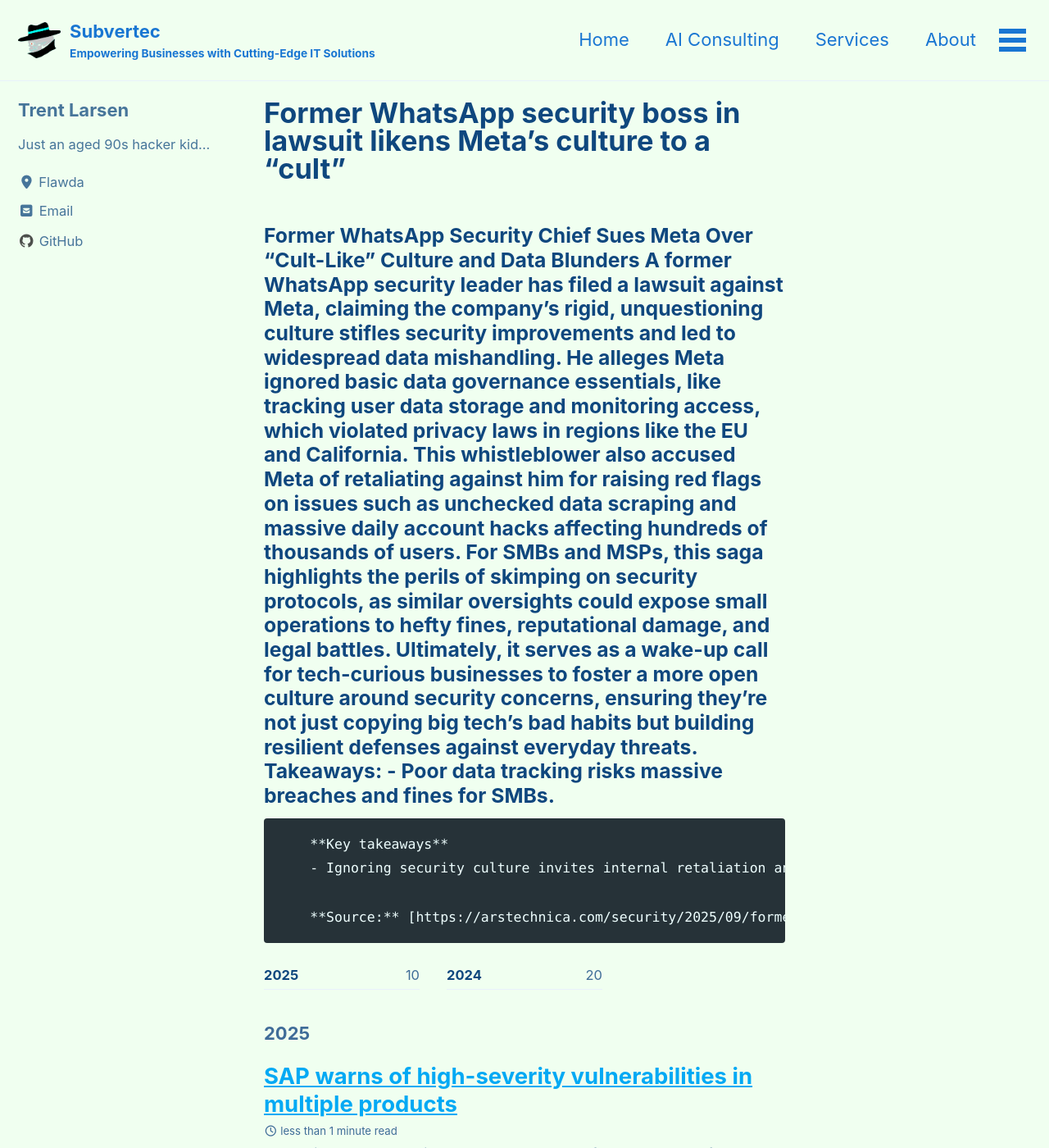
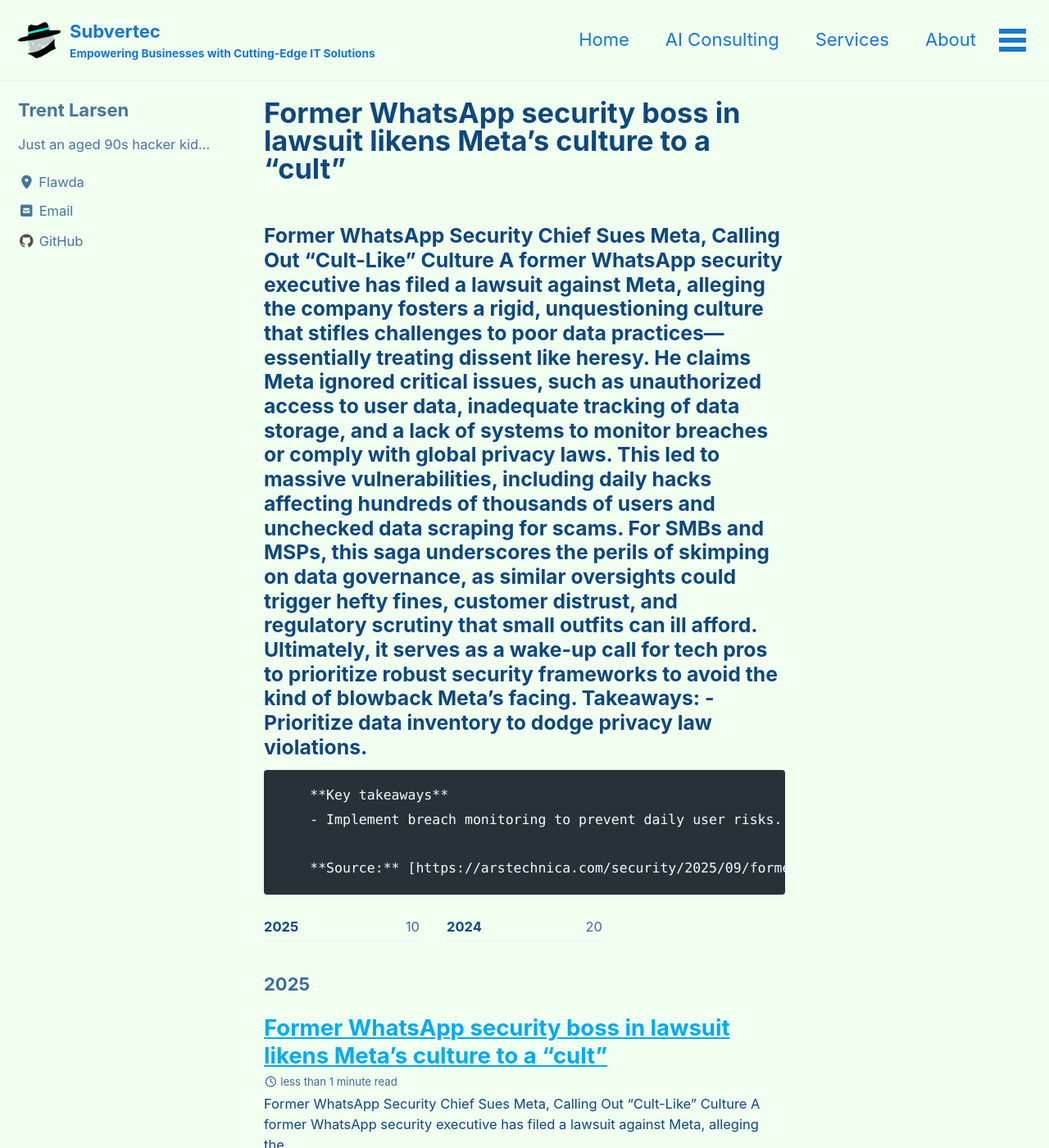
Before and after one commit to subv3rsiv3/website, a Jekyll site: the page built from _posts/2025-09-18-former-whatsapp-security-boss-in-lawsuit-likens-metas-culture-to-a-cult.md, in a window 1280 px wide and 1400 px high. Shown: the whole window at 82% size. Built offline with Jekyll 4.4.1, drawn with Linux system fonts in a browser that asks for light colours; cached includes are drawn as plain includes; some of the changed text lies outside the part shown.

Commit message:
Publish: Former WhatsApp security boss in lawsuit likens Meta’s culture to a “cult”

```diff
--- a/_posts/2025-09-18-former-whatsapp-security-boss-in-lawsuit-likens-metas-culture-to-a-cult.md
+++ b/_posts/2025-09-18-former-whatsapp-security-boss-in-lawsuit-likens-metas-culture-to-a-cult.md
@@ -1,10 +1,10 @@
 ---
 layout: posts
 title: Former WhatsApp security boss in lawsuit likens Meta’s culture to a “cult”
-date: '2025-09-18 07:08:08 '
-excerpt: '### Former WhatsApp Security Chief Sues Meta Over "Cult-Like" Culture and Data Blunders A former WhatsApp security leader has filed a lawsuit against Meta, claiming the company''s rigid, unquestioning culture stifles security improvements an'
+date: '2025-09-18 12:00:41 '
+excerpt: '### Former WhatsApp Security Chief Sues Meta, Calling Out "Cult-Like" Culture A former WhatsApp security executive has filed a lawsuit against Meta, alleging the company fosters a rigid, unquestioning culture that stifles challenges to poor'
 seo_title: Former WhatsApp security boss in lawsuit likens Meta’s culture to a “cult”
-seo_description: '### Former WhatsApp Security Chief Sues Meta Over "Cult-Like" Culture and Data Blunders A former WhatsApp security leader has filed a lawsuit against Meta,'
+seo_description: '### Former WhatsApp Security Chief Sues Meta, Calling Out "Cult-Like" Culture A former WhatsApp security executive has filed a lawsuit against Meta, allegi'
 categories:
 - Security
 - AI_Automation
@@ -16,11 +16,11 @@
 permalink: /blog/former-whatsapp-security-boss-in-lawsuit-likens-metas-culture-to-a-cult/
 ---
 
-### Former WhatsApp Security Chief Sues Meta Over "Cult-Like" Culture and Data Blunders A former WhatsApp security leader has filed a lawsuit against Meta, claiming the company's rigid, unquestioning culture stifles security improvements and led to widespread data mishandling. He alleges Meta ignored basic data governance essentials, like tracking user data storage and monitoring access, which violated privacy laws in regions like the EU and California. This whistleblower also accused Meta of retaliating against him for raising red flags on issues such as unchecked data scraping and massive daily account hacks affecting hundreds of thousands of users. For SMBs and MSPs, this saga highlights the perils of skimping on security protocols, as similar oversights could expose small operations to hefty fines, reputational damage, and legal battles. Ultimately, it serves as a wake-up call for tech-curious businesses to foster a more open culture around security concerns, ensuring they're not just copying big tech's bad habits but building resilient defenses against everyday threats. Takeaways: - Poor data tracking risks massive breaches and fines for SMBs.
+### Former WhatsApp Security Chief Sues Meta, Calling Out "Cult-Like" Culture A former WhatsApp security executive has filed a lawsuit against Meta, alleging the company fosters a rigid, unquestioning culture that stifles challenges to poor data practices—essentially treating dissent like heresy. He claims Meta ignored critical issues, such as unauthorized access to user data, inadequate tracking of data storage, and a lack of systems to monitor breaches or comply with global privacy laws. This led to massive vulnerabilities, including daily hacks affecting hundreds of thousands of users and unchecked data scraping for scams. For SMBs and MSPs, this saga underscores the perils of skimping on data governance, as similar oversights could trigger hefty fines, customer distrust, and regulatory scrutiny that small outfits can ill afford. Ultimately, it serves as a wake-up call for tech pros to prioritize robust security frameworks to avoid the kind of blowback Meta's facing. Takeaways: - Prioritize data inventory to dodge privacy law violations.
 
         **Key takeaways**
-        - Ignoring security culture invites internal retaliation and leaks.
-- Quick data inventory checks can prevent costly compliance issues.
-- Bolster monitoring to combat daily hacks like WhatsApp's woes.
+        - Implement breach monitoring to prevent daily user risks.
+- Foster open reporting culture to avoid retaliation pitfalls.
+- Budget for security upgrades to counter scraping threats.
 
         **Source:** [https://arstechnica.com/security/2025/09/former-whatsapp-security-boss-sues-meta-for-systemic-cybersecurity-failures/](https://arstechnica.com/security/2025/09/former-whatsapp-security-boss-sues-meta-for-systemic-cybersecurity-failures/)
```
